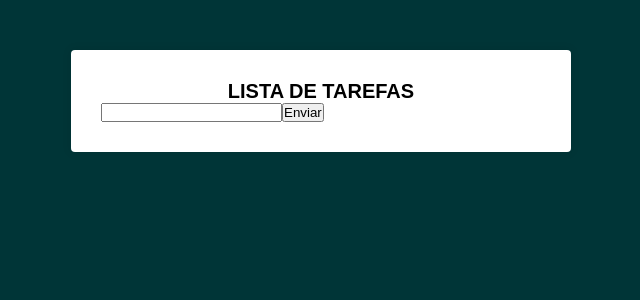
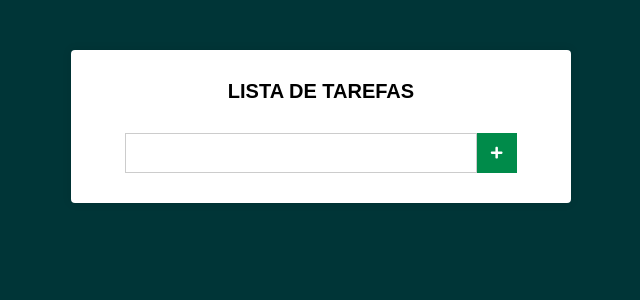
Before and after one commit to jezzipan/teste-ratox, a React (Create React App) app in the folder react-project/: page / in a window 1280 px wide. Shown: the top 300 px of the page, without its empty margins (319-959 px from the left). Built offline with nearby package versions, Linux system fonts and the light colour scheme.

Commit message:
Fixed: Formulario estilizado

```diff
--- a/react-project/src/Components/Main.js
+++ b/react-project/src/Components/Main.js
@@ -1,5 +1,8 @@
 import React, { Component } from 'react';
 
+
+// Form
+import {FaPlus} from 'react-icons/fa';
 import './Main.css';
 
 
@@ -23,9 +26,14 @@
       <div className="main">
         <h1>Lista de tarefas</h1>
 
-         <form action="#">
-           <input onChange={this.handleChange} type="text" />
-           <button type="submit"> Enviar</button>
+         <form action="#" className="form">
+           <input
+           onChange={this.handleChange}
+           type="text"
+           value={ novaTarefa } />
+           <button type="submit">
+           <FaPlus />
+           </button>
          </form>
       </div>
     );
```
